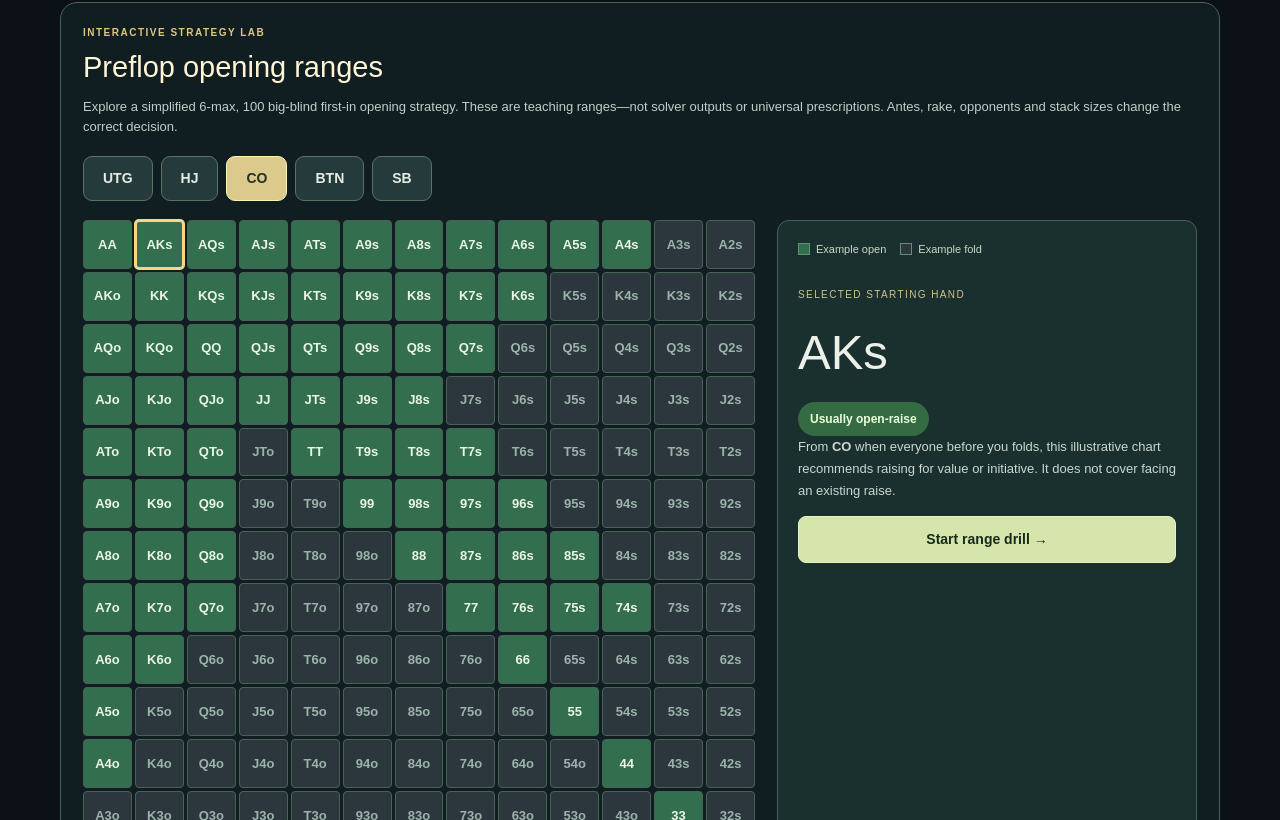
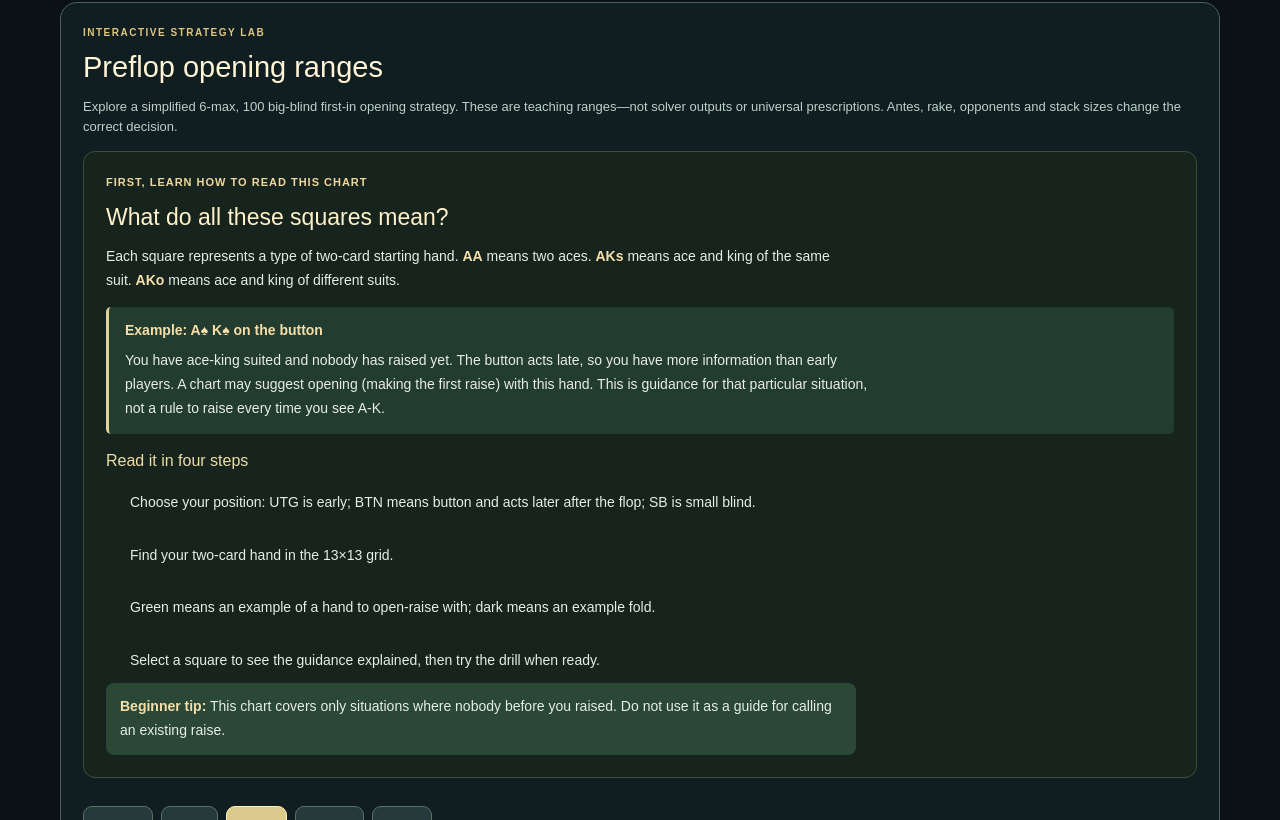
Before and after one commit to vendoraise-lang/Poker-software, a Next.js app: page /academy in a window 1280 px wide. Shown: the part 940-1760 px from the top of the page. Built offline with nearby package versions, Linux system fonts and the light colour scheme.

Commit message:
Explain preflop chart notation positions and decisions before the matrix

```diff
--- a/components/RangeLab.tsx
+++ b/components/RangeLab.tsx
@@ -27,6 +27,7 @@ export default function RangeLab(){
  function respond(value:boolean){if(choice!==null)return;setChoice(value);setAttempts(x=>x+1);if(value===openable(example,pos))setCorrect(x=>x+1)}
  return <section className="rl-shell" aria-label="Preflop range training">
  <header className="rl-header"><span>INTERACTIVE STRATEGY LAB</span><h2>Preflop opening ranges</h2><p>Explore a simplified 6-max, 100 big-blind first-in opening strategy. These are teaching ranges—not solver outputs or universal prescriptions. Antes, rake, opponents and stack sizes change the correct decision.</p></header>
+ <div className="beginner-guide"><span>FIRST, LEARN HOW TO READ THIS CHART</span><h3>What do all these squares mean?</h3><p>Each square represents a type of two-card starting hand. <b>AA</b> means two aces. <b>AKs</b> means ace and king of the same suit. <b>AKo</b> means ace and king of different suits.</p><div className="beginner-worked"><b>Example: A♠ K♠ on the button</b><p>You have ace-king suited and nobody has raised yet. The button acts late, so you have more information than early players. A chart may suggest opening (making the first raise) with this hand. This is guidance for that particular situation, not a rule to raise every time you see A-K.</p></div><h4>Read it in four steps</h4><ol><li>Choose your position: UTG is early; BTN means button and acts later after the flop; SB is small blind.</li><li>Find your two-card hand in the 13×13 grid.</li><li>Green means an example of a hand to open-raise with; dark means an example fold.</li><li>Select a square to see the guidance explained, then try the drill when ready.</li></ol><p className="beginner-remember"><b>Beginner tip:</b> This chart covers only situations where nobody before you raised. Do not use it as a guide for calling an existing raise.</p></div>
  <nav className="rl-pos" aria-label="Select poker position">{positions.map(p=><button key={p} className={pos===p?"active":""} onClick={()=>{setPos(p);setChoice(null)}}>{p}</button>)}</nav>
  <div className="rl-layout"><div className="rl-matrix" aria-label="13 by 13 starting hand matrix">{ranks.map((_,i)=>ranks.map((_,j)=>{const h=handAt(i,j),yes=openable(h,pos);return <button type="button" key={h} title={h} aria-label={h+" "+(yes?"example open":"example fold")} aria-pressed={selected===h} className={`rl-cell ${yes?"rl-open":"rl-fold"} ${selected===h?"rl-selected":""}`} onClick={()=>setSelected(h)}>{h}</button>}))}</div>
  <div className="rl-side"><div className="rl-key"><span><i/> Example open</span><span><i/> Example fold</span></div><small>SELECTED STARTING HAND</small><h3>{selected}</h3><b className={openable(selected,pos)?"rl-good":"rl-caution"}>{openable(selected,pos)?"Usually open-raise":"Usually fold"}</b><p>From <strong>{pos}</strong> when everyone before you folds, this illustrative chart recommends {openable(selected,pos)?"raising for value or initiative":"folding rather than entering too many pots"}. It does not cover facing an existing raise.</p><button className="rl-drill-toggle" onClick={()=>{setDrill(v=>!v);setChoice(null)}}>{drill?"Hide training drill":"Start range drill →"}</button></div></div>
```
